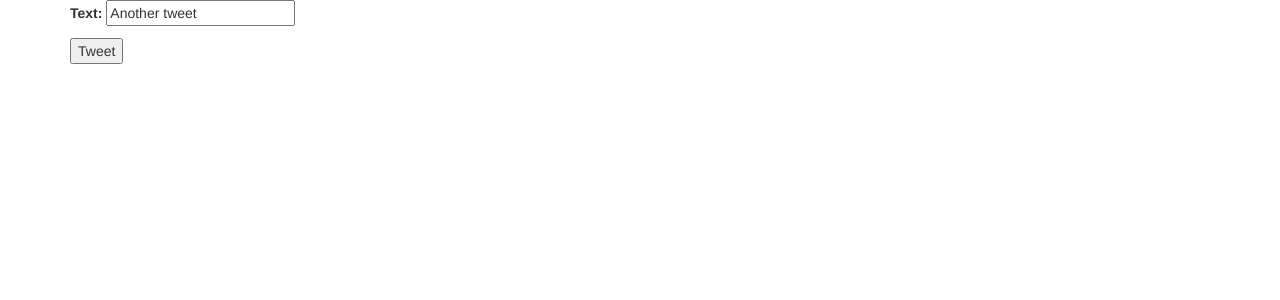
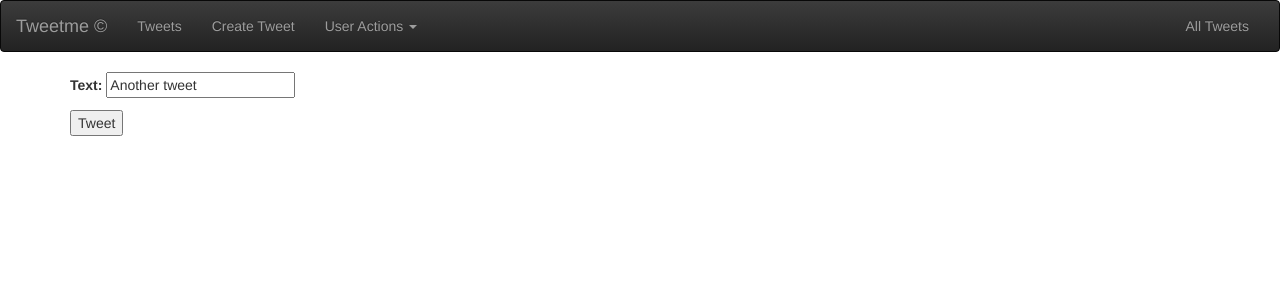
Before and after one commit to dwdewul/tweetme, a Django app: page /tweets/2/update/ in a window 1280 px wide. Shown: the top 300 px of the page. Run offline with Django 3.2, Linux system fonts and the light colour scheme; data comes from the database, SQL or seed files in the repository; some libraries are stand-ins or nearby versions.

Commit message:
Remove search bar in favor of bootstrap nav search Add search funcationality with django Q

```diff
--- a/templates/base.html
+++ b/templates/base.html
@@ -5,7 +5,11 @@
     <meta charset="utf-8">
     <meta http-equiv="X-UA-Compatible" content="IE=edge">
     <meta name="viewport" content="width=device-width, initial-scale=1">
-    <title>{% block title %}{% endblock %}</title>
+    <title>{% block title %} Tweetme {% endblock %}</title>
+    <script
+      src="https://code.jquery.com/jquery-2.2.4.min.js"
+      integrity="sha256-BbhdlvQf/xTY9gja0Dq3HiwQF8LaCRTXxZKRutelT44="
+      crossorigin="anonymous"></script>
     <link rel="stylesheet"
       href="https://maxcdn.bootstrapcdn.com/bootstrap/3.3.7/css/bootstrap.min.css"
       integrity="sha384-BVYiiSIFeK1dGmJRAkycuHAHRg32OmUcww7on3RYdg4Va+PmSTsz/K68vbdEjh4u"
@@ -14,17 +18,61 @@
       href="https://maxcdn.bootstrapcdn.com/bootstrap/3.3.7/css/bootstrap-theme.min.css"
       integrity="sha384-rHyoN1iRsVXV4nD0JutlnGaslCJuC7uwjduW9SVrLvRYooPp2bWYgmgJQIXwl/Sp"
       crossorigin="anonymous">
+      <script
+        src="https://maxcdn.bootstrapcdn.com/bootstrap/3.3.7/js/bootstrap.min.js"
+        integrity="sha384-Tc5IQib027qvyjSMfHjOMaLkfuWVxZxUPnCJA7l2mCWNIpG9mGCD8wGNIcPD7Txa"
+        crossorigin="anonymous">
+      </script>
       <link rel="icon" href="{% static 'favicon.ico' %}">
   </head>
   <body>
-    <div class="container">
-      {% block content %}
+    <nav class="navbar navbar-inverse">
+    <div class="container-fluid">
+      <!-- Brand and toggle get grouped for better mobile display -->
+      <div class="navbar-header">
+        <button type="button" class="navbar-toggle collapsed" data-toggle="collapse" data-target="#bs-example-navbar-collapse-1" aria-expanded="false">
+          <span class="sr-only">Toggle navigation</span>
+          <span class="icon-bar"></span>
+          <span class="icon-bar"></span>
+          <span class="icon-bar"></span>
+        </button>
+        <a class="navbar-brand" href="{% url 'home' %}">Tweetme&nbsp;&copy;</a>
+      </div>
 
-      {% endblock %}
-    </div>
-    <script
-      src="https://maxcdn.bootstrapcdn.com/bootstrap/3.3.7/js/bootstrap.min.js"
-      integrity="sha384-Tc5IQib027qvyjSMfHjOMaLkfuWVxZxUPnCJA7l2mCWNIpG9mGCD8wGNIcPD7Txa"
-      crossorigin="anonymous"></script>
+      <!-- Collect the nav links, forms, and other content for toggling -->
+      <div class="collapse navbar-collapse" id="bs-example-navbar-collapse-1">
+        <ul class="nav navbar-nav">
+          <li><a href="{% url 'tweets:list_view' %}">Tweets<span class="sr-only">(current)</span></a></li>
+          <li><a href="{% url 'tweets:create_view' %}">Create Tweet</a></li>
+          <li class="dropdown">
+            <a href="#" class="dropdown-toggle" data-toggle="dropdown" role="button" aria-haspopup="true" aria-expanded="false">User Actions&nbsp;<span class="caret"></span></a>
+            <ul class="dropdown-menu">
+              <li><a href="#">New User</a></li>
+              <li role="separator" class="divider"></li>
+              <li><a href="#">Other User Action</a></li>
+            </ul>
+          </li>
+        </ul>
+        {% url 'tweets:list_view' as tweet_url %}
+        {% if request.get_full_path == tweet_url %}
+          <form class="navbar-form navbar-right" action="{% url 'tweets:list_view' %}" method="GET">
+              <div class="form-group">
+                <input type="text" name="q" placeholder="Search for a tweet..." class="form-control">
+              </div>
+              <button type="submit" class="btn btn-default">Submit</button>
+          </form>
+        {% else %}
+          <div class="nav navbar-nav navbar-right">
+            <li><a href="{% url 'tweets:list_view' %}">All Tweets</a></li>
+          </div>
+        {% endif %}
+      </div><!-- /.navbar-collapse -->
+    </div><!-- /.container-fluid -->
+  </nav>
+  <div class="container">
+    {% block content %}
+
+    {% endblock %}
+  </div>
   </body>
 </html>
--- a/tweets/templates/tweets/create.html
+++ b/tweets/templates/tweets/create.html
@@ -1,6 +1,6 @@
 {% extends "base.html" %}
 {% block title %}
-  Create a Tweet
+  {{block.super}}
 {% endblock %}
 {% block content %}
 <form class="form-group" method="post">
--- a/tweets/templates/tweets/update.html
+++ b/tweets/templates/tweets/update.html
@@ -1,6 +1,6 @@
 {% extends "base.html" %}
 {% block title %}
-  Create a Tweet
+  Create a Tweet | {{block.super}}
 {% endblock %}
 {% block content %}
 <form class="form-group" method="post">
--- a/tweets/views.py
+++ b/tweets/views.py
@@ -2,6 +2,7 @@ from django.shortcuts import render
 from django.urls import reverse_lazy
 from django.forms.utils import ErrorList
 from django.contrib.auth.mixins import LoginRequiredMixin
+from django.db.models import Q
 from django.views.generic import (DetailView, ListView,
                                   CreateView, UpdateView, DeleteView)
 from .forms import TweetModelForm
@@ -10,9 +11,18 @@ from .mixins import FormUserNeededMixin, UserOwnerMixin
 
 
 class TweetListView(ListView):
-    queryset = Tweet.objects.all()
     template_name = "tweets/list_view.html"
     context_object_name = 'tweets'
+
+    def get_queryset(self, *args, **kwargs):
+        qs = Tweet.objects.all()
+        query = self.request.GET.get("q", None)
+        if query is not None:
+            qs = qs.filter(
+            Q(text__icontains=query) |
+            Q(user__username__icontains=query)
+            )
+        return qs
 
 
 class TweetDetailView(DetailView):
```
Also changed, not shown: tweets/templates/base.html (deleted, +0 -30 lines), tweets/templates/tweets/list_view.html (+19 -4 lines).
